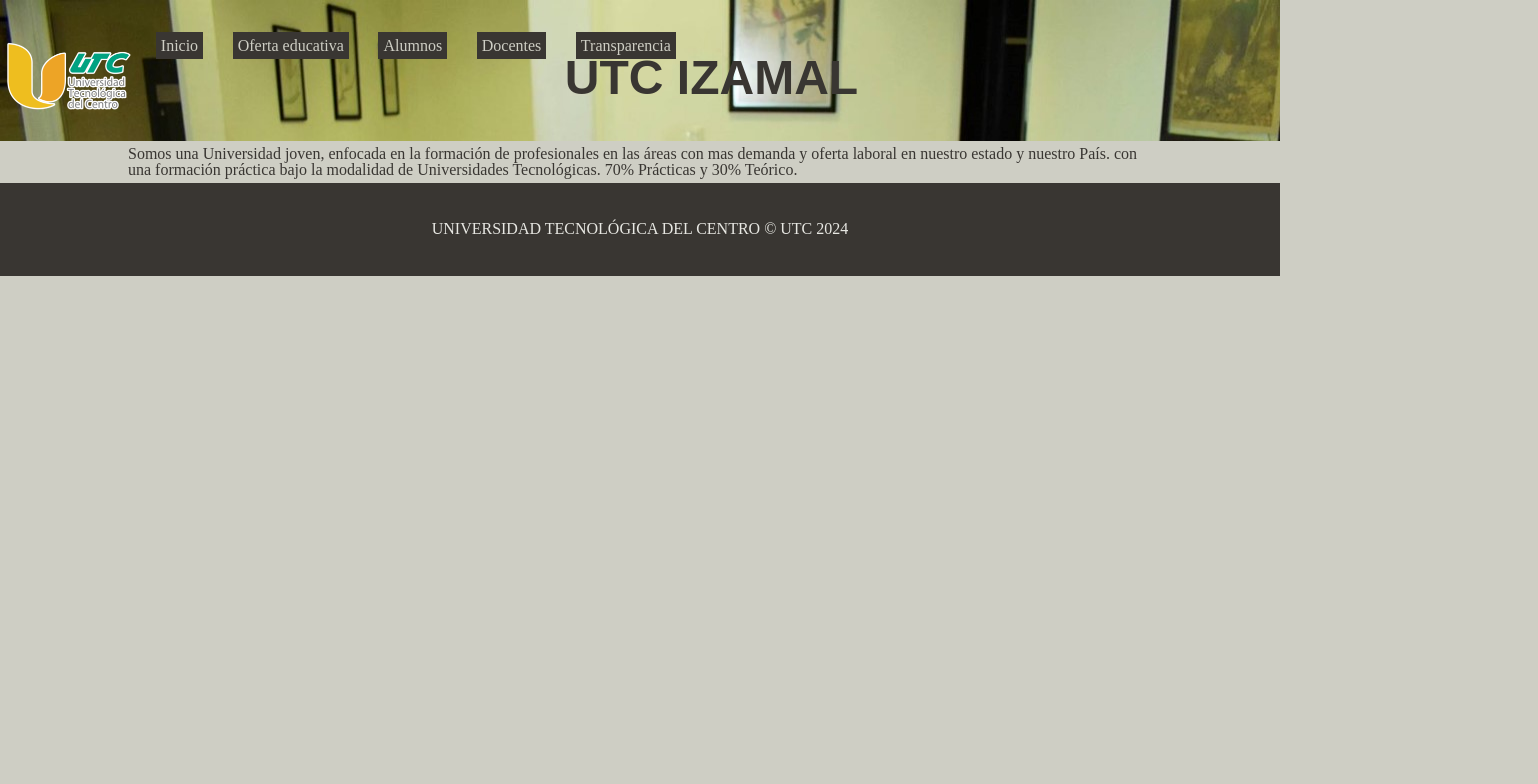
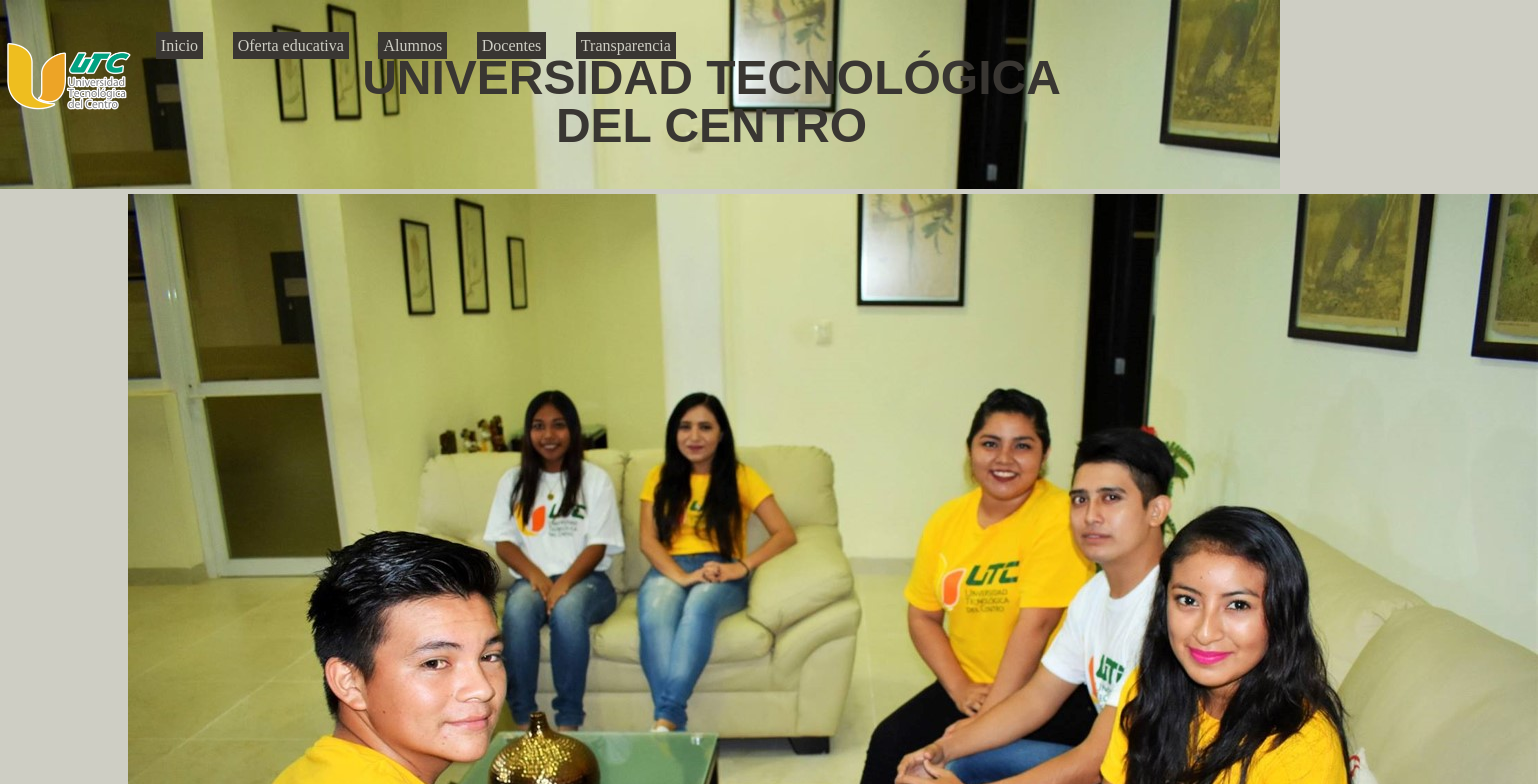
Before and after one commit to anteseraunpato/web-escuela, a plain HTML site: page index.html in a window 1280 px wide. Shown: the top 784 px of the page, 1538 px wide, since content can reach past the window. Drawn offline with Linux system fonts and the light colour scheme.

Commit message:
Actualiza el index

```diff
--- a/index.html
+++ b/index.html
@@ -17,10 +17,12 @@
         <a href="#">Docentes</a>
         <a href="#">Transparencia</a>
     </nav>
-    <h1>UTC IZAMAL</h1>
+    <h1>UNIVERSIDAD TECNOLÓGICA <br> DEL CENTRO</h1>
 </header>
 
     <section class="description">
+
+        <img src="img/header.jpg" alt="alumnos de la escuela">
         <p>Somos una Universidad joven, enfocada en la formación de profesionales en las áreas con
             mas demanda y oferta laboral en nuestro estado y nuestro País. con una formación práctica bajo
             la modalidad de Universidades Tecnológicas. 70% Prácticas y 30% Teórico.</p>
```
